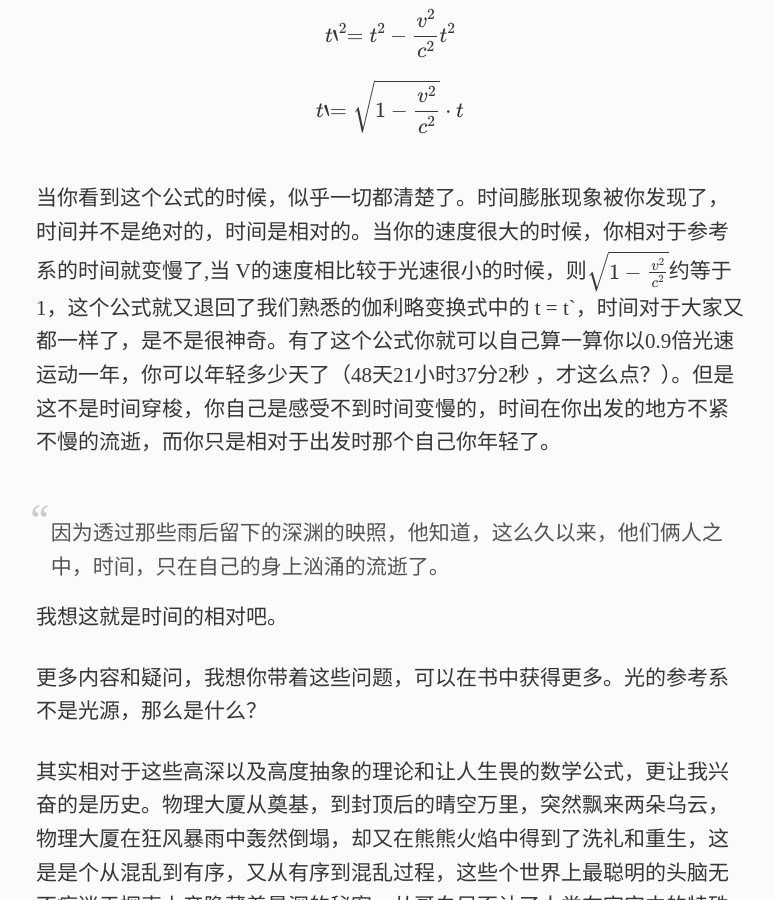
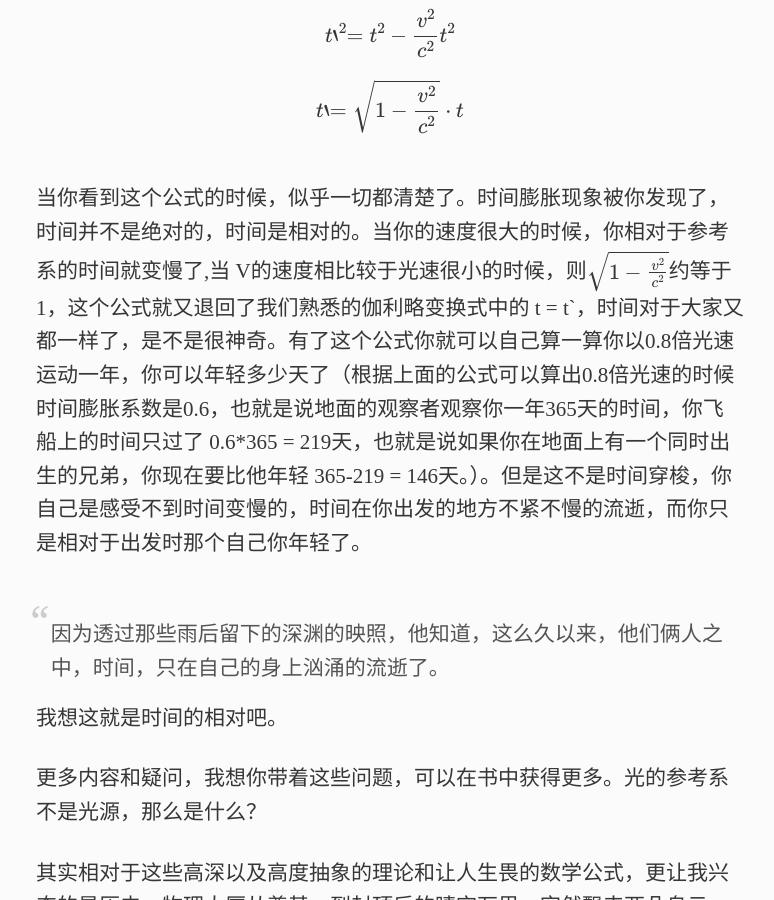
Before and after one commit to xavierskip/xavierskip.github.io, a Jekyll site: the page built from _posts/2014-03-22-shape-of-time.md, in a window 1280 px wide and 900 px high, scrolled down 9149 px. Shown: the whole window, without its empty margins (250-1024 px from the left). Built offline with Jekyll 4.4.1, drawn with Linux system fonts in a browser that asks for light colours; formulas are drawn with MathJax 3; comment, search, counter and statistics services are not loaded; a style sheet for code colours, icons or effects is not loaded.

Commit message:
Update 2014-03-22-shape-of-time.md

```diff
--- a/_posts/2014-03-22-shape-of-time.md
+++ b/_posts/2014-03-22-shape-of-time.md
@@ -137,7 +137,7 @@ $$ t`^2 = t^2 - \frac{v^2}{c^2}t^2 $$
 $$ t` = \sqrt{1-\frac{v^2}{c^2}} \cdot t $$
 </p>
 
-当你看到这个公式的时候，似乎一切都清楚了。时间膨胀现象被你发现了，时间并不是绝对的，时间是相对的。当你的速度很大的时候，你相对于参考系的时间就变慢了,当 V的速度相比较于光速很小的时候，则$$\sqrt{1-\frac{v^2}{c^2}}$$约等于1，这个公式就又退回了我们熟悉的伽利略变换式中的 t = t`，时间对于大家又都一样了，是不是很神奇。有了这个公式你就可以自己算一算你以0.9倍光速运动一年，你可以年轻多少天了（48天21小时37分2秒 ，才这么点？）。但是这不是时间穿梭，你自己是感受不到时间变慢的，时间在你出发的地方不紧不慢的流逝，而你只是相对于出发时那个自己你年轻了。
+当你看到这个公式的时候，似乎一切都清楚了。时间膨胀现象被你发现了，时间并不是绝对的，时间是相对的。当你的速度很大的时候，你相对于参考系的时间就变慢了,当 V的速度相比较于光速很小的时候，则$$\sqrt{1-\frac{v^2}{c^2}}$$约等于1，这个公式就又退回了我们熟悉的伽利略变换式中的 t = t`，时间对于大家又都一样了，是不是很神奇。有了这个公式你就可以自己算一算你以0.8倍光速运动一年，你可以年轻多少天了（根据上面的公式可以算出0.8倍光速的时候时间膨胀系数是0.6，也就是说地面的观察者观察你一年365天的时间，你飞船上的时间只过了 0.6*365 = 219天，也就是说如果你在地面上有一个同时出生的兄弟，你现在要比他年轻 365-219 = 146天。）。但是这不是时间穿梭，你自己是感受不到时间变慢的，时间在你出发的地方不紧不慢的流逝，而你只是相对于出发时那个自己你年轻了。
 
 >因为透过那些雨后留下的深渊的映照，他知道，这么久以来，他们俩人之中，时间，只在自己的身上汹涌的流逝了。
 
```
